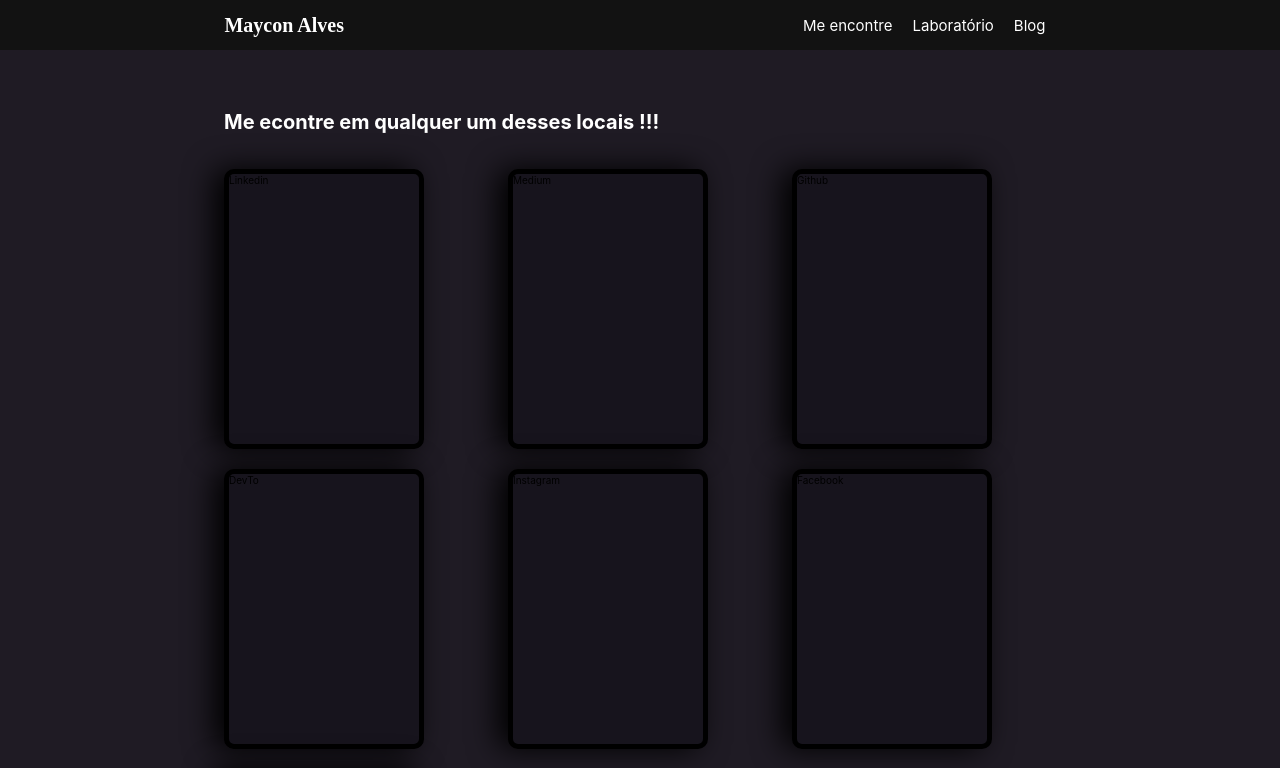
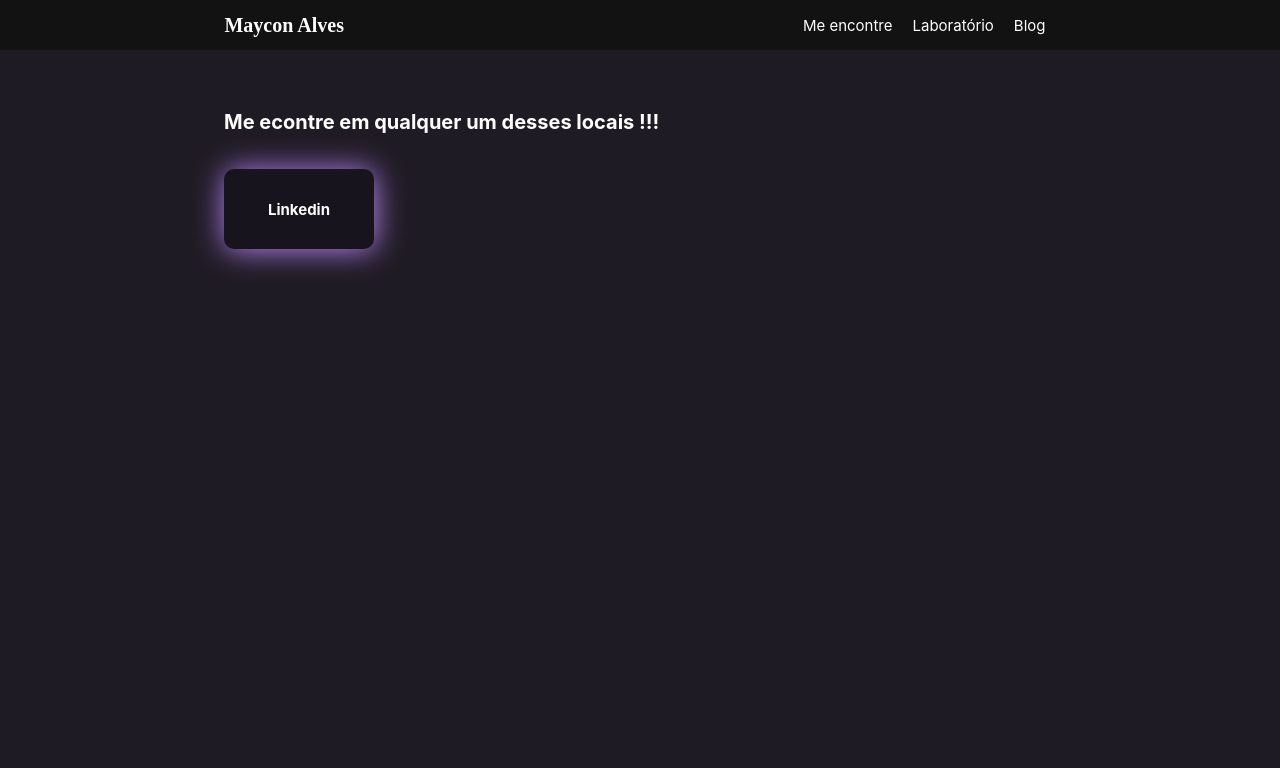
Before and after one commit to mayconbalves/maycon-alves, a Next.js app: page /about in a window 1280 px wide. Shown: the top 768 px of the page. Built offline with nearby package versions, Linux system fonts and the light colour scheme.

Commit message:
feat(components): create card for display all medias

```diff
--- /dev/null
+++ b/src/components/card/index.js
@@ -0,0 +1,23 @@
+import React from 'react'
+import PropTypes from 'prop-types'
+import { Container, CardTitle, LinkContainer } from './styled'
+
+const Card = ({ title }) => {
+  return (
+    <LinkContainer
+      href="https://www.linkedin.com/in/mayconbalves/"
+      target="_blank"
+      rel="noopener noreferrer"
+    >
+      <Container>
+        <CardTitle>{title}</CardTitle>
+      </Container>
+    </LinkContainer>
+  )
+}
+
+Card.propTypes = {
+  title: PropTypes.string.isRequired
+}
+
+export default Card
--- /dev/null
+++ b/src/components/card/styled.js
@@ -0,0 +1,36 @@
+import styled from 'styled-components'
+
+export const LinkContainer = styled.a`
+  text-decoration: none;
+  border: none;
+`
+
+export const Container = styled.div`
+  display: flex;
+  height: 80px;
+  width: 150px;
+  background-color: #17141d;
+  border-radius: 10px;
+  box-shadow: 0.1rem 0.1rem 3rem #bb86fc;
+  transition: 0.4s ease-out;
+  position: relative;
+  border-image-slice: 1;
+  border-width: 5px;
+  cursor: pointer;
+
+  &:hover {
+    background-color: #0c66c2;
+    box-shadow: 0.1rem 0.1rem 5rem #0c66c2;
+    transform: translateY(-10px);
+    transition: 0.4s ease-out;
+  }
+
+  &:before {
+    border-radius: inherit;
+  }
+`
+
+export const CardTitle = styled.h1`
+  color: #fff;
+  margin: auto;
+`
--- a/src/pages/about.js
+++ b/src/pages/about.js
@@ -1,9 +1,9 @@
 import Content from '../components/content'
+import Card from '../components/card'
 import {
   Container,
   Title,
-  MediaSocialSection,
-  Card
+  MediaSocialSection
 } from '../styles/pages/about-styled'
 
 const About = () => {
@@ -13,13 +13,7 @@ const About = () => {
         <Title>Me econtre em qualquer um desses locais !!!</Title>
 
         <MediaSocialSection>
-          <Card>Linkedin</Card>
-          <Card>Medium</Card>
-          <Card>Github</Card>
-          <Card>DevTo</Card>
-          <Card>Instagram</Card>
-          <Card>Facebook</Card>
-          <Card>Youtube</Card>
+          <Card title="Linkedin" />
         </MediaSocialSection>
       </Container>
     </Content>
--- a/src/styles/pages/about-styled.js
+++ b/src/styles/pages/about-styled.js
@@ -15,28 +15,3 @@ export const MediaSocialSection = styled.section`
   grid-template-columns: repeat(auto-fit, minmax(200px, 1fr));
   margin: 35px 0;
 `
-
-export const Card = styled.div`
-  display: flex;
-  height: 280px;
-  width: 200px;
-  background-color: #17141d;
-  border-radius: 10px;
-  box-shadow: -1rem 0 3rem #000;
-  transition: 0.4s ease-out;
-  position: relative;
-  border: 10px solid;
-  border-image-slice: 1;
-  border-width: 5px;
-
-  &:hover {
-    transform: translateY(-10px);
-    transition: 0.4s ease-out;
-    border-image: linear-gradient(to bottom, #743ad5, #d53a9d, rgba(0, 0, 0, 0))
-      1 100%;
-  }
-
-  &:before {
-    border-radius: inherit;
-  }
-`
```
